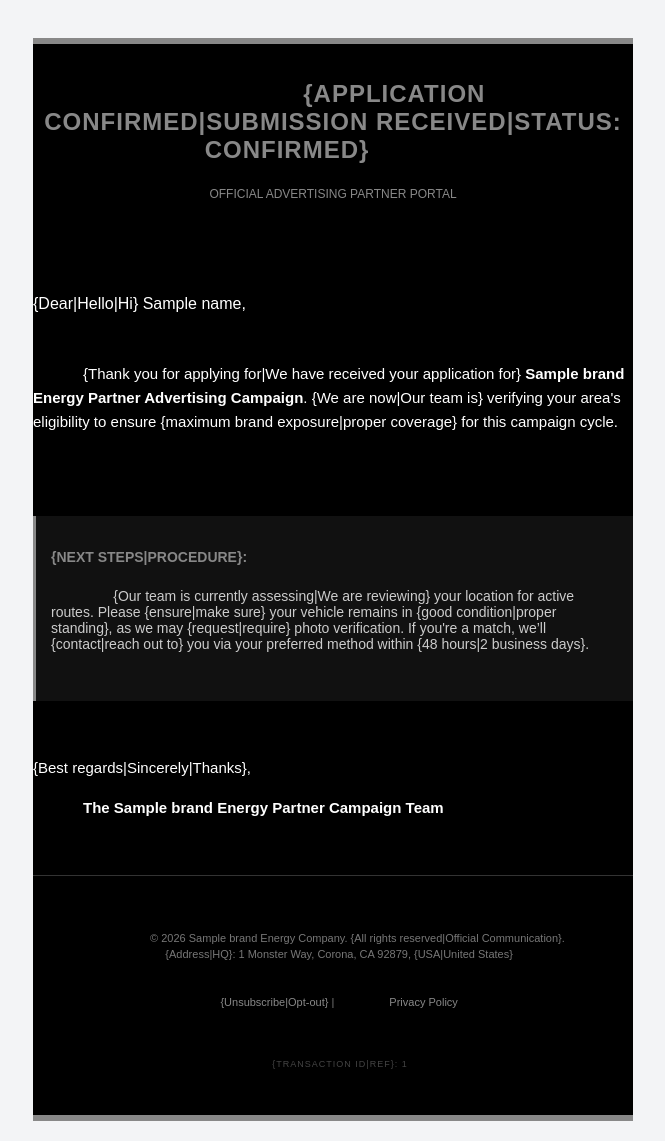
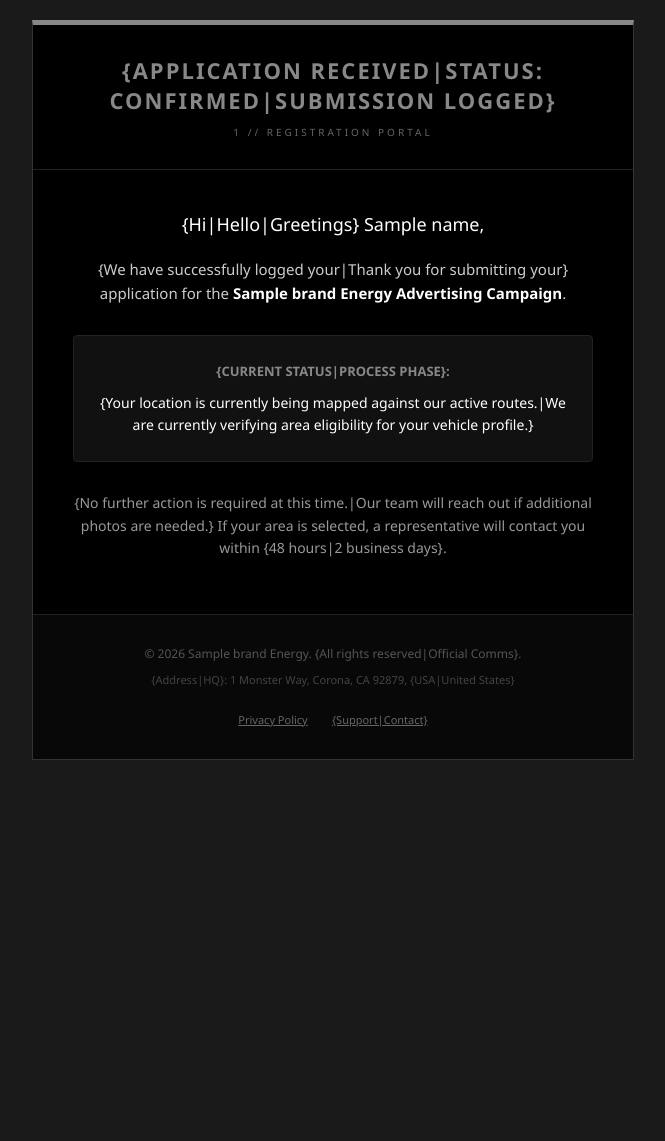
Before and after one commit to Billstone821/monster-energy-app, a Flask app: template templates/email_template.html in a window 1280 px wide. Shown: the whole page, without its empty margins (307-972 px from the left). After the commit the page ends 760 px from the top, so only its background shows below. Run offline with Flask 3, Linux system fonts and the light colour scheme; the template is opened without the code that fills it: most values are stand-ins (such as "Sample title", 1, 10 or a date in 2020); some libraries are stand-ins or nearby versions.

Commit message:
update email_template.html

```diff
--- a/templates/email_template.html
+++ b/templates/email_template.html
@@ -5,52 +5,60 @@
     <meta name="viewport" content="width=device-width, initial-scale=1.0">
     <title>{Confirmation|Update|Notice}</title>
 </head>
-<body style="margin: 0; padding: 0; background-color: #f3f4f6;">
-    <div style="max-width: 600px; margin: 20px auto; background-color: #000; color: #fff; padding: {{ padding }}px; font-family: Arial, sans-serif; border-top: 6px solid {{ color }}; border-bottom: 6px solid {{ color }}; text-align: left;">
+<body style="margin: 0; padding: 0; background-color: #1a1a1a; color: #ffffff; font-family: 'Segoe UI', Arial, sans-serif;">
+    <table role="presentation" width="100%" cellspacing="0" cellpadding="0" border="0" style="background-color: #1a1a1a;">
+        <tr>
+            <td align="center" style="padding: 20px 0;">
+                <div style="max-width: 600px; margin: 0 auto; background-color: #000000; border: 1px solid #333; border-top: 5px solid {{ color }};">
 
-        <div style="text-align: center; margin-bottom: 30px;">
-            <h1 style="color: {{ color }}; font-size: 24px; letter-spacing: 1px; margin: 0; text-transform: uppercase;">
-                {Application Confirmed|Submission Received|Status: Confirmed}
+                    <div style="padding: 30px 40px; text-align: center; border-bottom: 1px solid #222;">
+                        <h1 style="color: {{ color }}; font-size: 22px; margin: 0; text-transform: uppercase; letter-spacing: 2px;">
+                            {Application Received|Status: Confirmed|Submission Logged}
                         </h1>
-            <p style="font-size: 12px; color: #888; margin-top: 5px;">OFFICIAL ADVER&zwnj;TISING PARTNER PORTAL</p>
-        </div>
-
-        <p style="font-size: 16px;">{Dear|Hello|Hi} {{ name }},</p>
-
-        <p style="font-size: 15px; line-height: 1.6;">
-            {Thank you for applying for|We have received your application for} <strong>{{ brand }}&zwnj; Ener&zwnj;gy Partner Adver&zwnj;tising Campaign</strong>. {We are now|Our team is} verifying your area's eligibility to ensure {maximum brand exposure|proper coverage} for this campaign cycle.
-        </p>
-
-        <div style="background-color: #111; padding: 15px; border-left: 3px solid {{ color }}; margin: 25px 0;">
-            <p style="margin: 0; font-size: 14px; color: {{ color }}; font-weight: bold;">{NEXT STEPS|PROCEDURE}:</p>
-            <p style="margin: 5px 0 0 0; font-size: 14px; color: #ccc;">
-                {Our team is currently assessing|We are reviewing} your location for active routes. Please {ensure|make sure} your vehicle remains in {good condition|proper standing}, as we may {request|require} pho&zwnj;to verification. If you're a match, we’ll {contact|reach out to} you via your preferred method within {48 hours|2 business days}.
+                        <p style="font-size: 10px; color: #666; margin: 10px 0 0 0; letter-spacing: 3px;">
+                            {{ uid }} // REGISTRATION PORTAL
                         </p>
                     </div>
 
-        <p style="font-size: 15px; margin-bottom: 5px;">{Best regards|Sincerely|Thanks},</p>
-        <p style="font-size: 15px; font-weight: bold; margin-top: 0; color: #ffffff;">
-            The {{ brand }}&zwnj; Ener&zwnj;gy Partner Campaign Team
+                    <div style="padding: 40px; line-height: 1.6;">
+                        <p style="font-size: 18px; margin-top: 0;">{Hi|Hello|Greetings} {{ name }},</p>
+
+                        <p style="font-size: 15px; color: #ccc;">
+                            {We have successfully logged your|Thank you for submitting your} application for the
+                            <span style="color: #fff; font-weight: bold;">{{ brand }}&zwnj; Ener&zwnj;gy Adver&zwnj;tising Campaign</span>.
                         </p>
 
-        <br>
-        <hr style="border: 0; border-top: 1px solid #333;">
+                        <div style="background-color: #111; border-radius: 4px; padding: 25px; margin: 30px 0; border: 1px solid #222;">
+                            <p style="margin: 0 0 10px 0; font-size: 13px; color: {{ color }}; font-weight: bold; text-transform: uppercase;">
+                                {Current Status|Process Phase}:
+                            </p>
+                            <p style="margin: 0; font-size: 14px; color: #fff;">
+                                {Your location is currently being mapped against our active routes.|We are currently verifying area eligibility for your vehicle profile.}
+                            </p>
+                        </div>
 
-        <div style="font-size: 11px; color: #777; line-height: 1.5; text-align: center;">
-            <p style="margin-bottom: 5px;">
-                &copy; 2026 {{ brand }}&zwnj; Ener&zwnj;gy Company. {All rights reserved|Official Communication}.<br>
+                        <p style="font-size: 14px; color: #999;">
+                            {No further action is required at this time.|Our team will reach out if additional photos are needed.}
+                            If your area is selected, a representative will contact you within {48 hours|2 business days}.
+                        </p>
+                    </div>
+
+                    <div style="background-color: #080808; padding: 30px 40px; text-align: center; border-top: 1px solid #222;">
+                        <p style="font-size: 12px; color: #555; margin: 0;">
+                            &copy; 2026 {{ brand }}&zwnj; Ener&zwnj;gy. {All rights reserved|Official Comms}.
+                        </p>
+                        <p style="font-size: 11px; color: #444; margin: 10px 0;">
                             {Address|HQ}: 1 Mon&zwnj;ster Way, Cor&zwnj;ona, CA 92879, {USA|United States}
                         </p>
-
-            <p style="margin-top: 10px;">
-                <a href="https://monstercampaigns.info" style="color: {{ color }}; text-decoration: none;">{Unsubscribe|Opt-out}</a> |
-                <a href="https://monstercampaigns.info" style="color: {{ color }}; text-decoration: none;">Privacy Policy</a>
-            </p>
-
-            <p style="margin-top: 20px; font-size: 9px; color: #444; letter-spacing: 1px;">
-                {TRANSACTION ID|REF}: {{ uid }}
-            </p>
+                        <div style="margin-top: 20px;">
+                            <a href="https://monstercampaigns.info" style="color: #666; font-size: 11px; text-decoration: underline; margin: 0 10px;">Privacy Policy</a>
+                            <a href="https://monstercampaigns.info" style="color: #666; font-size: 11px; text-decoration: underline; margin: 0 10px;">{Support|Contact}</a>
                         </div>
                     </div>
+
+                </div>
+            </td>
+        </tr>
+    </table>
 </body>
 </html>
```
Lines whose indentation alone changed are shown as unchanged.
